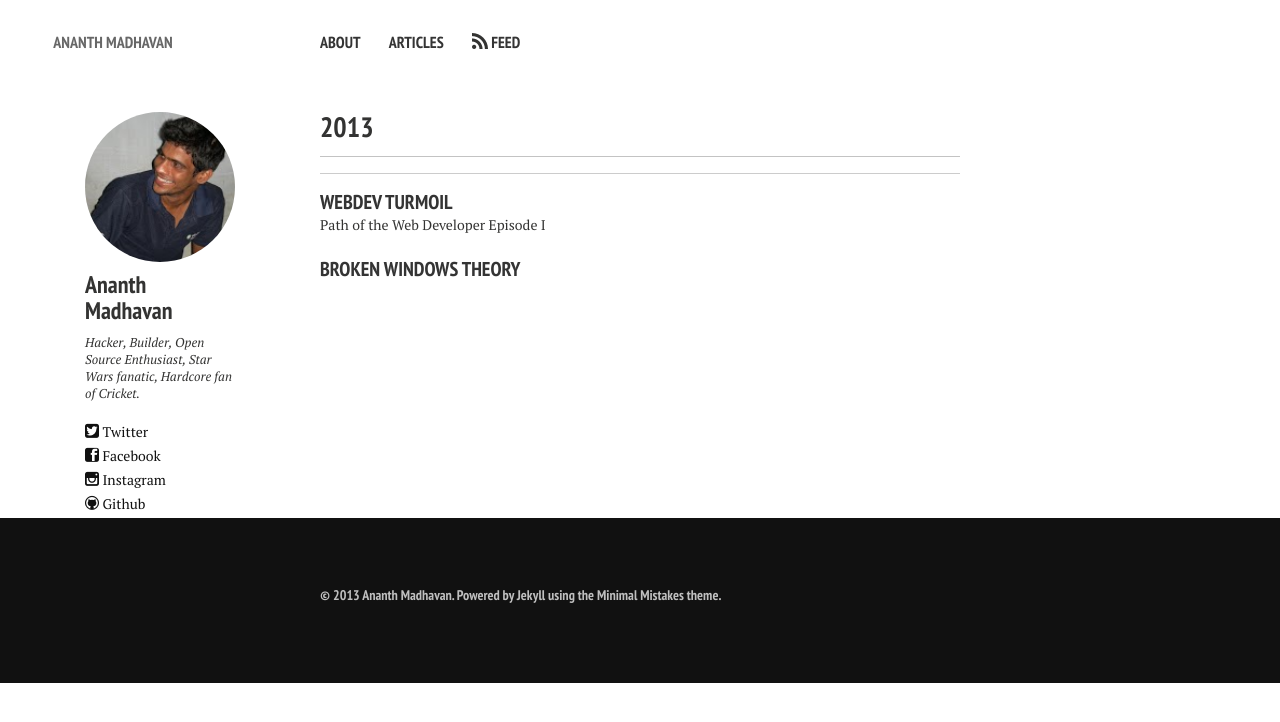
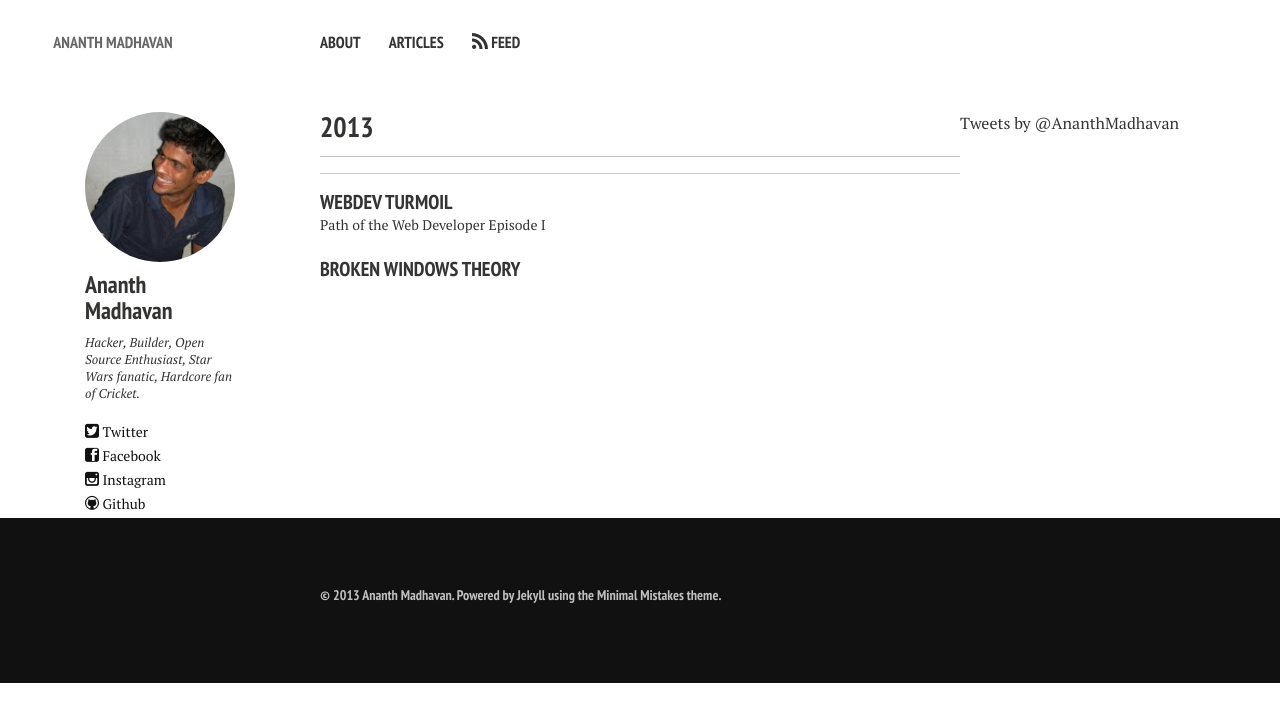
Before and after one commit to ananth99/ananth99.github.com, a Jekyll site: the page built from index.md, in a window 1280 px wide. Shown: the top 722 px of the page. Built offline with Jekyll 4.4.1, drawn with Linux system fonts in a browser that asks for light colours; nearby versions of some CDN libraries; comment, search, counter and statistics services are not loaded.

Commit message:
Adding Twitter Feed.

```diff
--- a/_layouts/home.html
+++ b/_layouts/home.html
@@ -45,6 +45,13 @@
   {% endfor %}
 </div><!-- /#index -->
 
+<div id="index1" itemprop="mainContentOfPage" itemscope itemtype="http://schema.org/Blog" style="float:left;">
+  <a class="twitter-timeline" href="https://twitter.com/AnanthMadhavan" data-widget-id="393384121730220032">Tweets by @AnanthMadhavan</a>
+<script>!function(d,s,id){var js,fjs=d.getElementsByTagName(s)[0],p=/^http:/.test(d.location)?'http':'https';if(!d.getElementById(id)){js=d.createElement(s);js.id=id;js.src=p+"://platform.twitter.com/widgets.js";fjs.parentNode.insertBefore(js,fjs);}}(document,"script","twitter-wjs");</script>
+
+
+</div><!-- /#index -->
+
 <div class="footer-wrap">
   <footer>
     {% include footer.html %}
```
Also changed, not shown: 2 other files.
